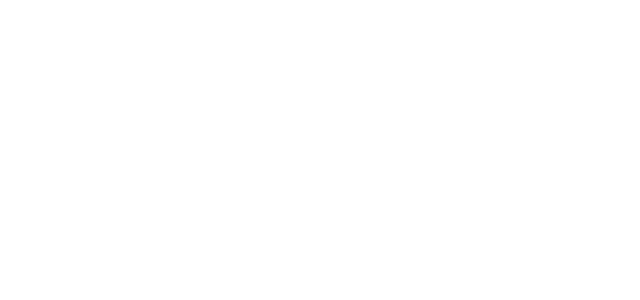
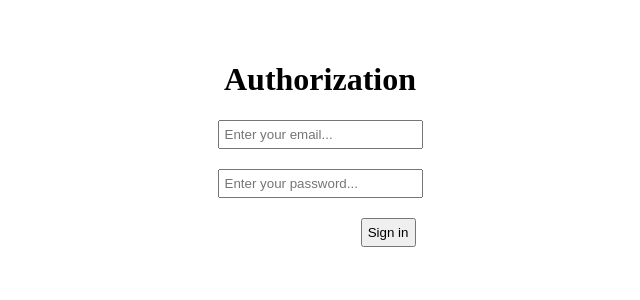
Before and after one commit to akatimer/eCommerceApplication, a React (Vite) app: page / in a window 1280 px wide. Shown: the top 300 px of the page, without its empty margins (320-960 px from the left). Built offline with nearby package versions, Linux system fonts and the light colour scheme.

Commit message:
feat: creat login-page basic structure

```diff
--- /dev/null
+++ b/src/App.tsx
@@ -0,0 +1,10 @@
+import React, { ReactElement } from 'react';
+import Form from './components/Form/Form';
+
+export default function App(): ReactElement {
+  return (
+    <div>
+      <Form />
+    </div>
+  );
+}
--- /dev/null
+++ b/src/components/Form/Form.css
@@ -0,0 +1,25 @@
+.form-wrapper {
+  max-width: 500px;
+  margin: 0 auto;
+  display: flex;
+  flex-direction: column;
+  align-items: center;
+  padding: 2rem;
+}
+
+.auth-form {
+  display: flex;
+  flex-direction: column;
+  align-items: center;
+  gap: 20px;
+}
+
+input {
+  padding: 5px;
+  width: 100%;
+}
+
+.submit-button {
+  padding: 5px;
+  align-self: flex-end;
+}
--- /dev/null
+++ b/src/components/Form/Form.tsx
@@ -0,0 +1,17 @@
+import React, { ReactElement } from 'react';
+import './Form.css';
+
+export default function Form(): ReactElement {
+  return (
+    <div className="form-wrapper">
+      <h1>Authorization</h1>
+      <form className="auth-form">
+        <input type="email" placeholder="Enter your email..."></input>
+        <input type="password" placeholder="Enter your password..."></input>
+        <button className="submit-button" type="submit">
+          Sign in
+        </button>
+      </form>
+    </div>
+  );
+}
--- a/src/main.tsx
+++ b/src/main.tsx
@@ -1,6 +1,12 @@
 import React from 'react';
 import ReactDOM from 'react-dom/client';
 import './index.css';
+import App from './App';
 
 const root = document.getElementById('root');
-root && ReactDOM.createRoot(root).render(<React.StrictMode></React.StrictMode>);
+root &&
+  ReactDOM.createRoot(root).render(
+    <React.StrictMode>
+      <App />
+    </React.StrictMode>
+  );
```
Also changed, not shown: src/pages/Login/LoginPage.tsx (added, +10 -0 lines).
